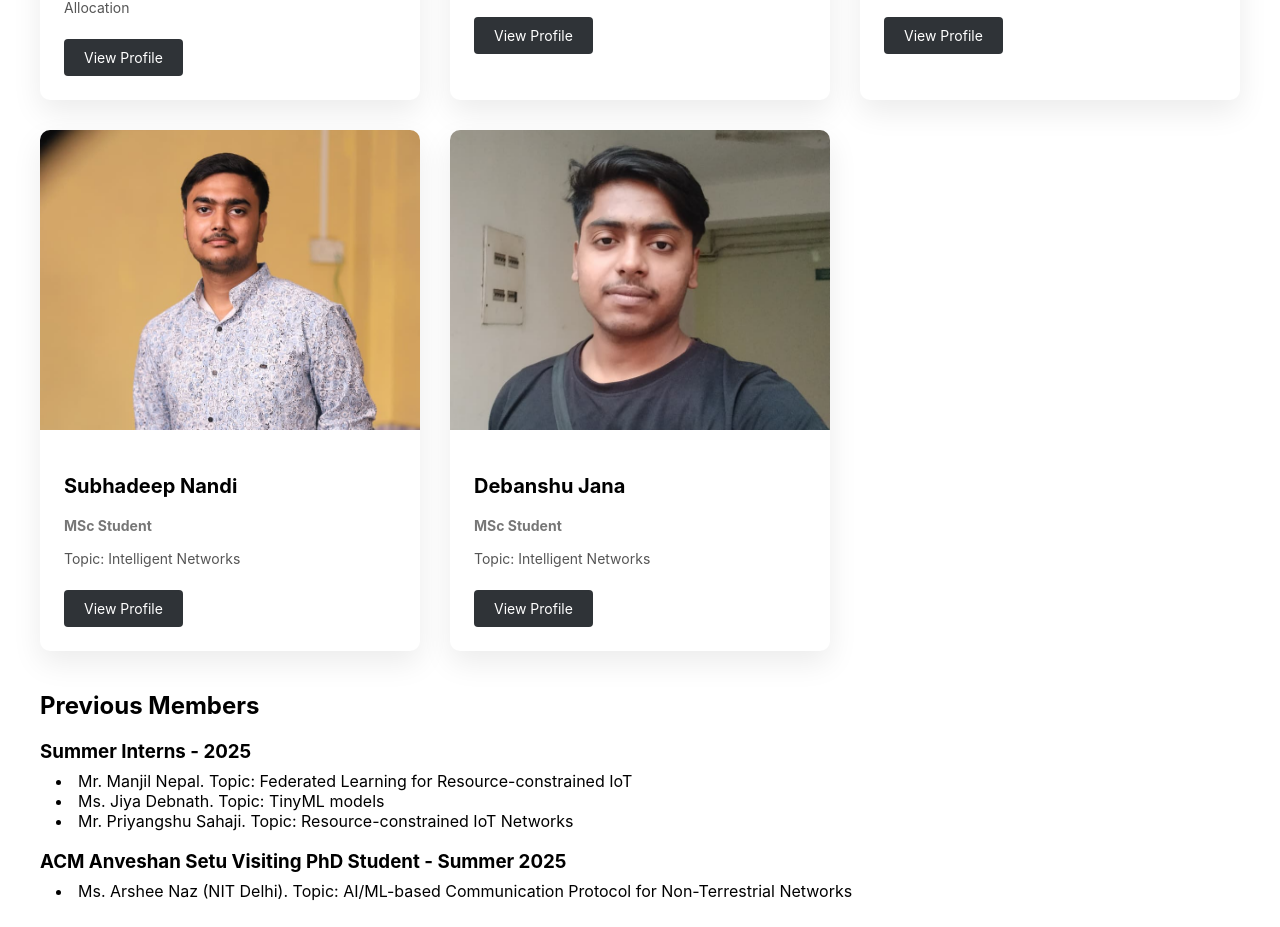
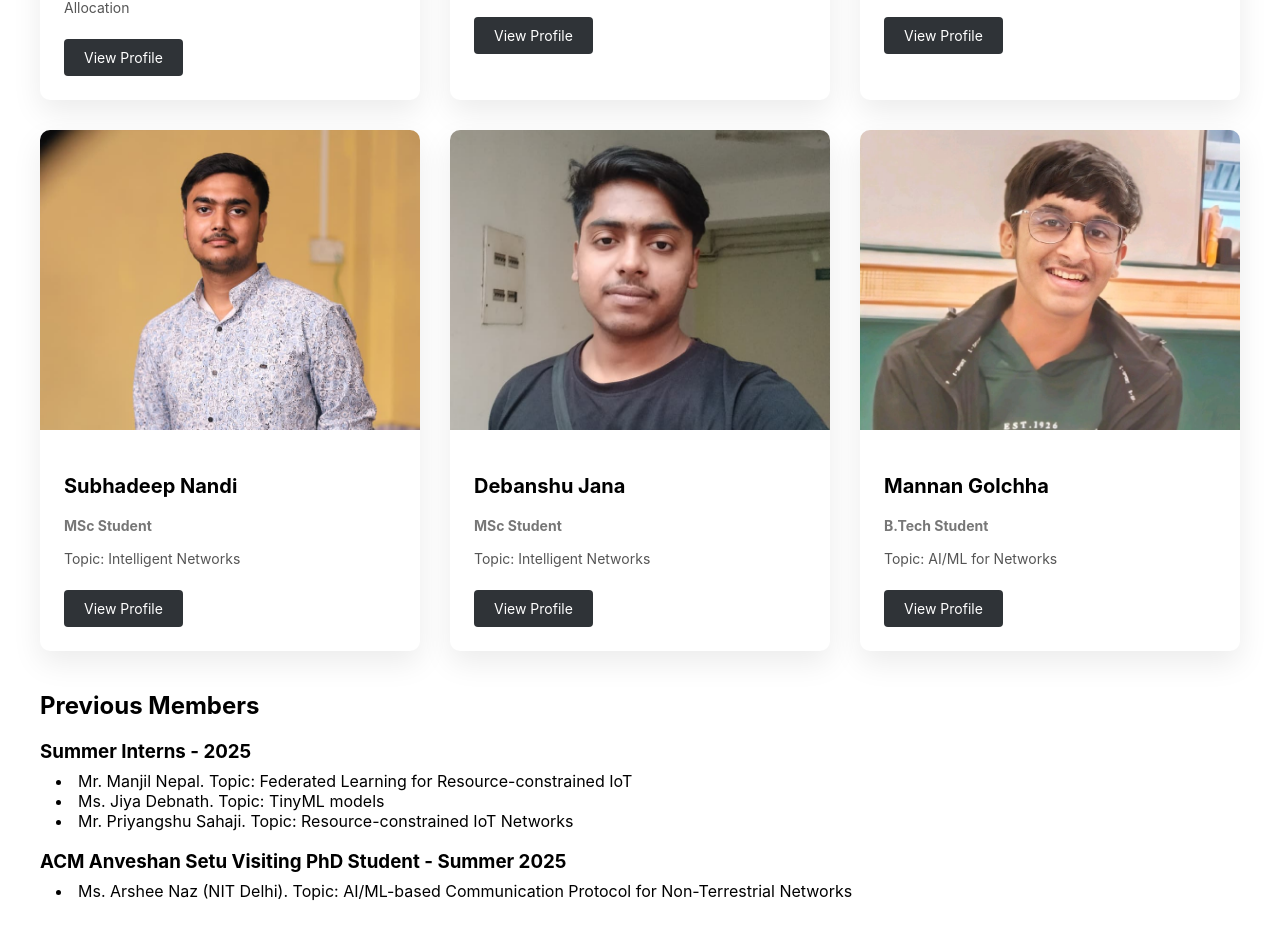
Before and after one commit to cosinelab-iitism/cosinelab-iitism.github.io, a React (Create React App) app: page /team in a window 1280 px wide. Shown: the part 1817-2744 px from the top of the page. Built offline with nearby package versions, Linux system fonts and the light colour scheme.

Commit message:
team member added

```diff
--- a/src/pages/team/Team.js
+++ b/src/pages/team/Team.js
@@ -8,6 +8,7 @@ import tarun from "../../images/tarun.jpg";
 import pintu from "../../images/pintu.jpg";
 import subhadeep from "../../images/subhadeep.jpg";
 import debanshu from "../../images/debanshu.jpg";
+import mannan from "../../images/mannan.png";
 
 const teamMembers = [
   {
@@ -74,6 +75,14 @@ const teamMembers = [
     image: debanshu,
     linkedin: "https://www.linkedin.com/in/debanshu-jana-099a1336b/",
   },
+  {
+    name: "Mannan Golchha",
+    role: "B.Tech Student",
+    description:
+      "Topic: AI/ML for Networks",
+    image: mannan,
+    linkedin: "https://www.linkedin.com/in/mannan-golchha/",
+  },
 ];
 
 export default function Team() {
```
Also changed, not shown: src/images/mannan.png (added).
